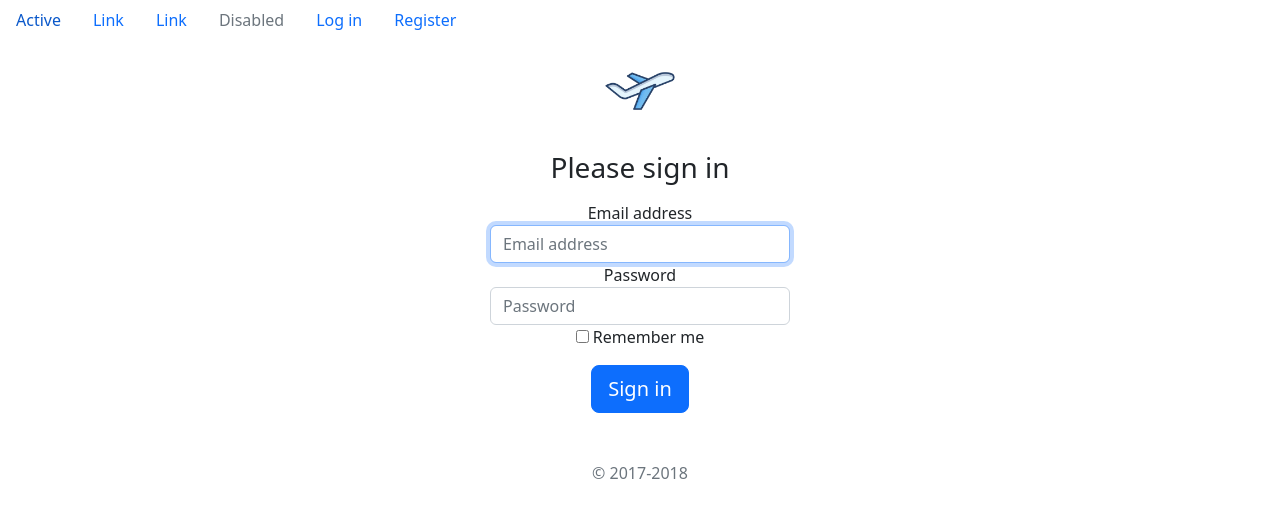
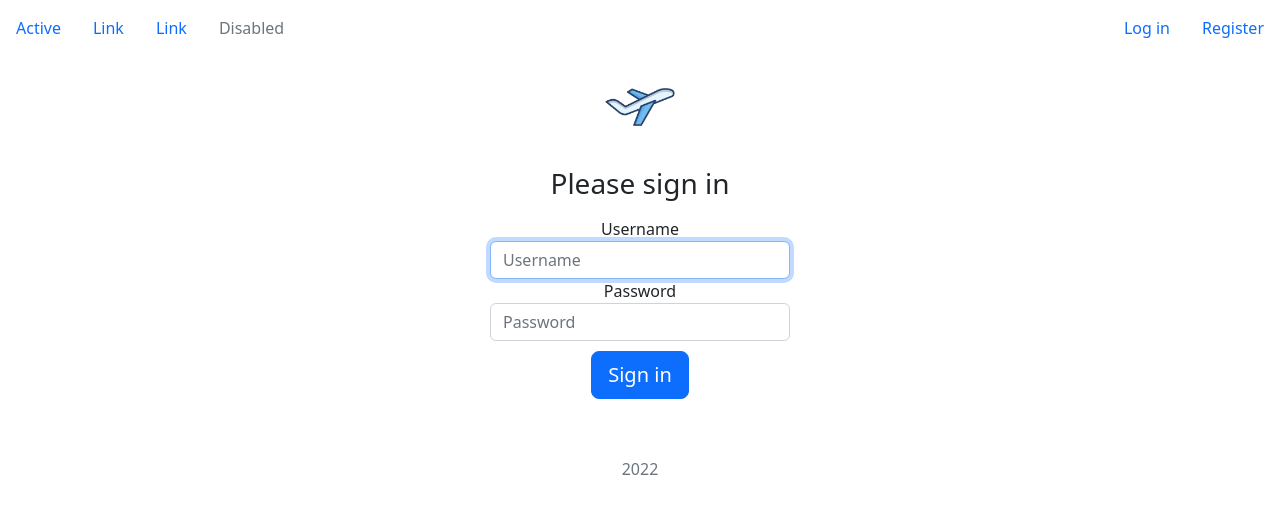
Before and after one commit to wer08/Project, a Flask app: page /login in a window 1280 px wide. Shown: the top 518 px of the page. Run offline with Flask 2, Linux system fonts and the light colour scheme; some libraries are stand-ins or nearby versions.

Commit message:
Finished profile site

```diff
--- a/app.py
+++ b/app.py
@@ -1,23 +1,149 @@
-from flask import Flask, render_template, request, redirect, session
+from asyncore import read
+from crypt import methods
+from flask import Flask, render_template, request, redirect, session, flash, url_for
 from flask_session import Session
+from passlib.hash import sha256_crypt
+from datetime import datetime
+import sqlite3
+from flask_mail import Mail,Message
+from werkzeug.utils import secure_filename
 
 app = Flask(__name__)
-
+#Create Database
+#initialize db
+con = sqlite3.connect("airplane_reservation.db", check_same_thread=False)
+db = con.cursor()
+#Create Session
 app.config["SESSION_PERMANENT"] = False
 app.config["SESSION_TYPE"] = "filesystem"
+app.config["UPLOAD_FOLDER"] = "static/"
 Session(app)
+#flag to check if succesful registration
+flag = -2
+
+
+app.config['MAIL_SERVER']='smtp.mailtrap.io'
+app.config['MAIL_PORT'] = 2525
+app.config['MAIL_USERNAME'] = '1d1815f802c68f'
+app.config['MAIL_PASSWORD'] = '13b217b9a01d7d'
+app.config['MAIL_USE_TLS'] = True
+app.config['MAIL_USE_SSL'] = False
+mail = Mail(app)
+
 
 @app.route("/")
 def index():
     return render_template("index.html")
 
-@app.route("/login")
+@app.route("/profil",methods=["GET","POST"])
+def profil():
+    if request.method == "GET":
+        users= db.execute("SELECT * FROM users WHERE username = ?",(session["name"],))
+        user = users.fetchone()
+        print(user)
+        username = user[1]
+        name = user[2]
+        surname = user[3]
+        email = user[4]
+        return render_template("profil.html",username=username,name=name,surname=surname,email=email)
+    else:
+        username = request.form.get("username")
+        print(username)
+        name = request.form.get("name")
+        surname = request.form.get("surname")
+        email = request.form.get("email")
+        users = db.execute("SELECT username, email FROM users WHERE NOT username = ?",(session["name"],))
+        for user in users:
+            if user[0] == username or user[1] == email:
+                flag  = 4
+                return redirect("/profil")
+        db.execute("UPDATE users SET username = ? , name = ? , surname = ? , email = ? WHERE username = ?",[username,name,surname,email,session["name"]])
+        con.commit()
+        flag =  5
+        session["name"] = username
+        print(session["name"])
+        return render_template("profil.html",username=username,name=name,surname=surname,email=email,flag=flag)
+
+
+
+@app.route("/logout")
+def logout():
+    flag = 3
+    session["name"] = None
+    return render_template("index.html")
+
+@app.route("/login", methods = ["GET","POST"])
 def login():
-    return render_template("login.html")
+    if request.method == "GET":
+        return render_template("login.html")
+    else:
+        checked = request.form.get("checkbox")
+        print(checked)
+        username = request.form.get("inputUsername")
+        password = request.form.get("inputPassword")
+        users = db.execute("SELECT username FROM users")
+        for user in users:
+            if username == user[0]:
+                passwords = db.execute("SELECT hashed_password FROM users WHERE username = ?",user)
+                for hash in passwords:
+                    if sha256_crypt.verify(password,hash[0]):
+                        flag = -1
+                        session["name"] = username
+                        return render_template("index.html",flag=flag)
+                    else:
+                        flag = 0
+                        return render_template("login.html",flag=flag)
+            else:
+                flag = 2
+        return render_template("login.html",flag=flag)
 
-@app.route("/register")
+
+@app.route("/upload", methods=["GET","POST"])
+def upload():
+    if request.method == "GET":
+        return render_template("profil.html")
+    else:
+        file = request.files["file"]
+        filename = secure_filename(file.filename)
+        file.save(app.config["UPLOAD_FOLDER"] + filename)
+        picture = app.config["UPLOAD_FOLDER"] + filename
+        flag = 5
+        return render_template("profil.html",flag=flag,picture=picture)
+
+
+
+
+@app.route("/register", methods=["GET","POST"])
 def register():
-    return render_template("register.html")
+    if request.method == "GET":
+        return render_template("register.html")
+    else:
+        username = request.form.get("inputUsername")
+        name = request.form.get("inputName")
+        surname = request.form.get("inputSurname")
+        email = request.form.get("inputEmail")
+        password = request.form.get("inputPassword")
+        confirm = request.form.get("inputConfirmPassword")
+        if not password == confirm:
+            flag = 0
+            return render_template("register.html",flag=flag)
+        else:
+            users = db.execute("SELECT username,email FROM users")
+            for user in users:
+                if username == user[0] or email == user[1]:
+                    flag = 4
+                    return render_template("register.html",flag=flag)
+            hash_password = sha256_crypt.hash(password)
+            db.execute("INSERT INTO users (username,name,surname,email,hashed_password) VALUES (?,?,?,?,?)",(username,name,surname,email,hash_password))
+            con.commit()
+            msg = Message('Registration confirmation', sender =   'peter@mailtrap.io', recipients = ['paul@mailtrap.io'])
+            msg.body = "You are registered"
+            mail.send(msg)
+            flag = 1
+            return render_template("login.html",flag=flag)
+
+
+
 
 @app.route("/bla")
 def bla():
--- a/static/style.css
+++ b/static/style.css
@@ -4,3 +4,6 @@
     padding: 15px;
     margin: 0 auto;
 }
+#signin{
+    margin: 10px;
+}
--- a/templates/layout.html
+++ b/templates/layout.html
@@ -9,6 +9,8 @@
     <link href="https://cdn.jsdelivr.net/npm/bootstrap@5.2.0/dist/css/bootstrap.min.css" rel="stylesheet" integrity="sha384-gH2yIJqKdNHPEq0n4Mqa/HGKIhSkIHeL5AyhkYV8i59U5AR6csBvApHHNl/vI1Bx" crossorigin="anonymous">
   </head>
   <body class = "text-center">
+    <nav class="navbar navbar-default">
+    <div>
     <ul class="nav">
       <li class="nav-item">
         <a class="nav-link active" aria-current="page" href="#">Active</a>
@@ -22,13 +24,65 @@
       <li class="nav-item">
         <a class="nav-link disabled">Disabled</a>
       </li>
+    </ul>
+    </div>
+    <div>
+    <ul class="nav justify-content-end">
+    {% if not session.name %}
       <li class="nav-item" my-2 my-sm-0>
-        <a class="nav-link" href="login">Log in</a>
+        <a class="nav-link" href="/login">Log in</a>
       </li>
       <li class="nav-item" my-2 my-sm-0>
-        <a class="nav-link" href="register">Register</a>
+        <a class="nav-link" href="/register">Register</a>
       </li>
+      {% else %}
+      <li class="nav-item" me-auto my-2 my-sm-0>
+        <a class="nav-link" href="/profil">{{ session.name }}</a>
+      </li>
+      <li class="nav-item" me-auto my-2 my-sm-0>
+        <a class="nav-link" href="/logout">logout</a>
+      </li>
+      {% endif %}
+
     </ul>
+    </div>
+  </nav>
+    {% if flag == 0 %}
+    <div class="alert alert-danger" role="alert">
+      Wrong password
+    </div>
+    {% endif %}
+    {% if flag == 1 %}
+    <div class="alert alert-success" role="alert">
+      Registered
+    </div>
+    {% endif %}
+    {% if flag == -1 %}
+    <div class="alert alert-success" role="alert">
+      Logged in
+    </div>
+    {% endif %}
+    {% if flag == 2 %}
+    <div class="alert alert-danger" role="alert">
+      There is no user with this username
+    </div>
+    {% endif %}
+    {% if flag == 3 %}
+    <div class="alert alert-secondary" role="alert">
+      You are logout
+    </div>
+    {% endif %}
+    {% if flag == 4 %}
+    <div class="alert alert-warning" role="alert">
+      Username or email taken
+    </div>
+    {% endif %}
+    {% if flag == 5 %}
+    <div class="alert alert-success" role="alert">
+      Personal information changed correctly
+    </div>
+    {% endif %}
+
    {% block content %}{% endblock %}
     <script src="//cdnjs.cloudflare.com/ajax/libs/jquery/3.2.1/jquery.min.js"></script>
     <script src="https://cdn.jsdelivr.net/npm/bootstrap@5.2.0/dist/js/bootstrap.bundle.min.js" integrity="sha384-A3rJD856KowSb7dwlZdYEkO39Gagi7vIsF0jrRAoQmDKKtQBHUuLZ9AsSv4jD4Xa" crossorigin="anonymous"></script>
--- a/templates/login.html
+++ b/templates/login.html
@@ -5,20 +5,15 @@ login
 
 {% block content %}
 
-    <form class="form-signin">
+    <form class="form-signin" method="POST" action="/login">
       <img class="mb-4" src="/static/3125713.png" alt="" width="72" height="72">
       <h1 class="h3 mb-3 font-weight-normal">Please sign in</h1>
-      <label for="inputEmail" class="sr-only">Email address</label>
-      <input type="email" id="inputEmail" class="form-control" placeholder="Email address" required="" autofocus="">
+      <label for="inputUsername" class="sr-only">Username</label>
+      <input type="text" id="inputUsername" name = "inputUsername" class="form-control" placeholder="Username" required="" autofocus="">
       <label for="inputPassword" class="sr-only">Password</label>
-      <input type="password" id="inputPassword" class="form-control" placeholder="Password" required="">
-      <div class="checkbox mb-3">
-        <label>
-          <input type="checkbox" value="remember-me"> Remember me
-        </label>
-      </div>
-      <button class="btn btn-lg btn-primary btn-block" type="submit">Sign in</button>
-      <p class="mt-5 mb-3 text-muted">© 2017-2018</p>
+      <input type="password" id="inputPassword" name = "inputPassword" class="form-control" placeholder="Password" required="">
+      <button class="btn btn-lg btn-primary btn-block" type="submit" id = "signin">Sign in</button>
+      <p class="mt-5 mb-3 text-muted">2022</p>
     </form>
 
 
```
Also changed, not shown: templates/profil.html (added, +57 -0 lines), templates/register.html (+10 -4 lines), 3125713.png (added), airplane_reservation.db (added), static/top.jpg (added), 3 other files.
